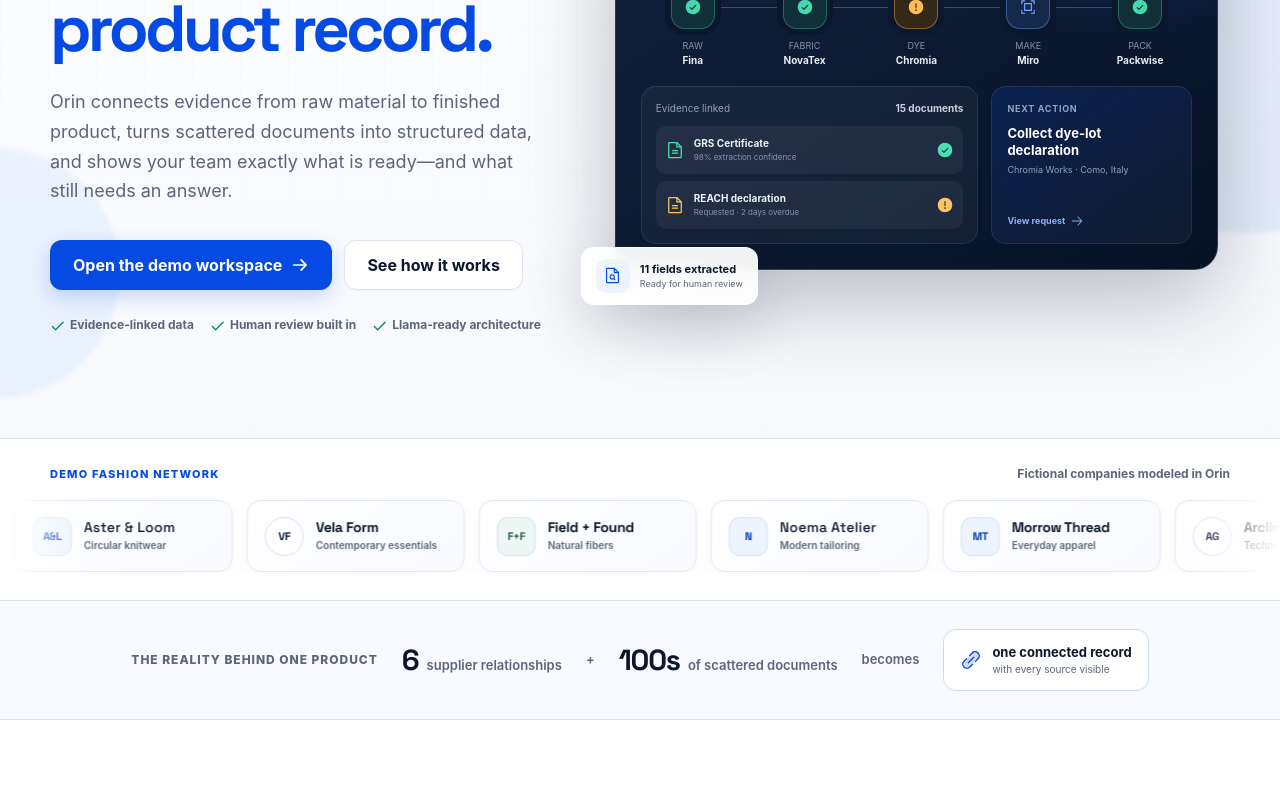
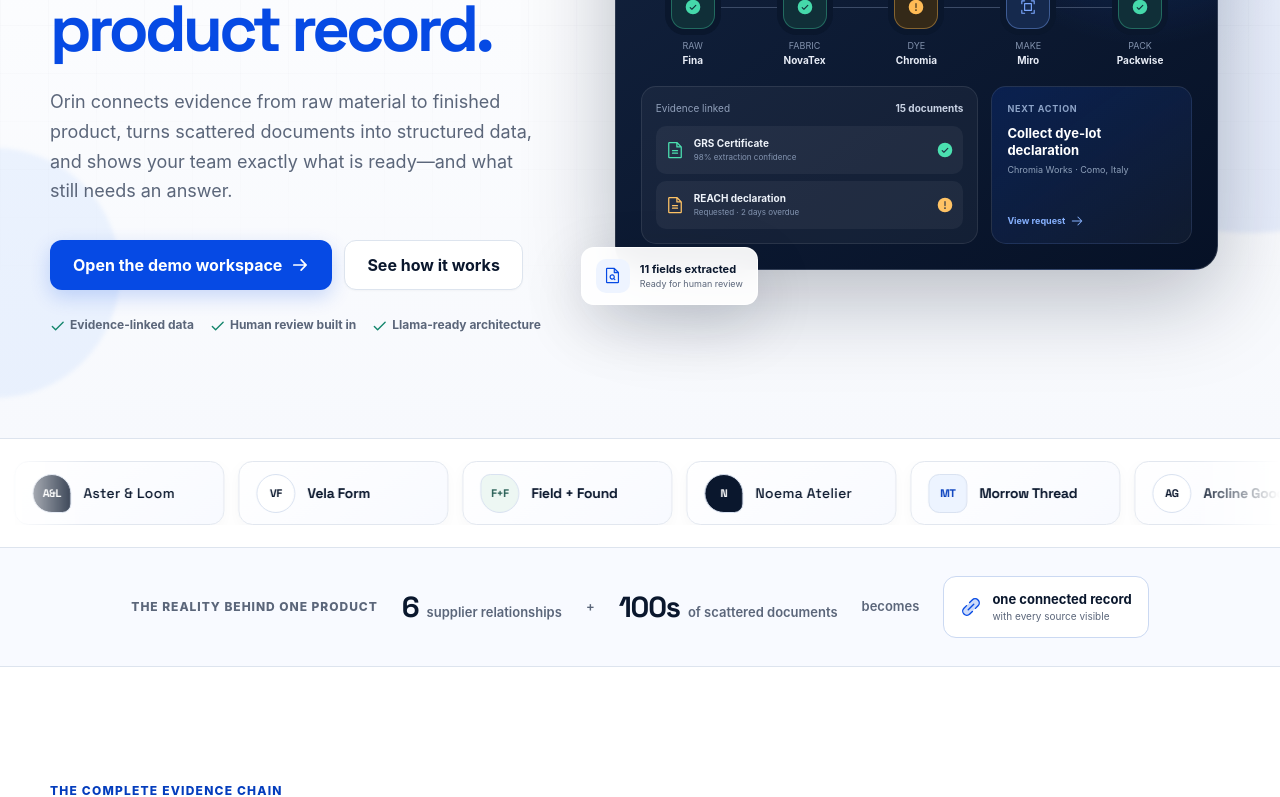
Before and after one commit to rutiknarute/orin, a Next.js app: page / in a window 1280 px wide. Shown: the part 407-1204 px from the top of the page. Built offline with nearby package versions, Linux system fonts and the light colour scheme.

Commit message:
Simplify fashion logo ticker

```diff
--- a/app/globals.css
+++ b/app/globals.css
@@ -899,31 +899,9 @@ h4 {
 .client-network {
   position: relative;
   overflow: hidden;
-  padding: 26px 0 28px;
+  padding: 22px 0;
   border-top: 1px solid var(--color-border);
   background: var(--orin-white);
-}
-
-.client-network__header {
-  display: flex;
-  align-items: baseline;
-  justify-content: space-between;
-  gap: 24px;
-  margin-bottom: 17px;
-}
-
-.client-network__header > span {
-  color: var(--orin-blue-600);
-  font-size: 11px;
-  font-weight: 800;
-  letter-spacing: 0.11em;
-  text-transform: uppercase;
-}
-
-.client-network__header > p {
-  color: var(--orin-slate-500);
-  font-size: 12px;
-  font-weight: 700;
 }
 
 .client-ticker {
@@ -960,13 +938,13 @@ h4 {
 }
 
 .client-wordmark {
-  min-width: 218px;
-  min-height: 72px;
+  min-width: 210px;
+  min-height: 64px;
   display: grid;
   grid-template-columns: auto 1fr;
   align-items: center;
   gap: 12px;
-  padding: 11px 17px;
+  padding: 10px 17px;
   border: 1px solid #e2e7ef;
   border-radius: 14px;
   color: var(--orin-navy-800);
@@ -989,11 +967,6 @@ h4 {
   letter-spacing: -0.03em;
 }
 
-.client-wordmark > span:last-child {
-  min-width: 0;
-  display: grid;
-}
-
 .client-wordmark strong {
   font-family: var(--font-display);
   font-size: 14px;
@@ -1002,17 +975,15 @@ h4 {
   white-space: nowrap;
 }
 
-.client-wordmark small {
-  margin-top: 3px;
-  color: var(--orin-slate-500);
-  font-size: 10px;
-  font-weight: 600;
-  white-space: nowrap;
-}
-
 .client-wordmark--editorial strong {
   font-weight: 500;
   letter-spacing: 0.02em;
+}
+
+.client-wordmark--editorial .client-wordmark__mark {
+  border-radius: 50% 50% 9px 50%;
+  color: var(--orin-white);
+  background: var(--orin-navy-800);
 }
 
 .client-wordmark--minimal .client-wordmark__mark {
@@ -1022,6 +993,7 @@ h4 {
 }
 
 .client-wordmark--grounded .client-wordmark__mark {
+  border-radius: 10px 50% 50% 50%;
   color: #285f55;
   background: #edf7f3;
 }
@@ -3957,14 +3929,12 @@ h4 {
   .trace-node__icon { width: 38px; height: 38px; border-radius: 11px; }
   .trace-line { top: 29px; }
   .hero-float-card { display: none; }
-  .client-network { padding-block: 22px 24px; }
-  .client-network__header { display: grid; gap: 3px; margin-bottom: 14px; }
-  .client-network__header > p { font-size: 11px; }
+  .client-network { padding-block: 18px; }
   .client-ticker {
     -webkit-mask-image: linear-gradient(to right, transparent, black 3%, black 97%, transparent);
     mask-image: linear-gradient(to right, transparent, black 3%, black 97%, transparent);
   }
-  .client-wordmark { min-width: 194px; min-height: 66px; padding: 9px 13px; }
+  .client-wordmark { min-width: 190px; min-height: 60px; padding: 8px 13px; }
   .client-wordmark__mark { width: 36px; height: 36px; }
   .client-wordmark strong { font-size: 13px; }
   .problem-strip__inner { display: grid; grid-template-columns: 1fr 1fr; gap: 13px; }
--- a/app/home-client.tsx
+++ b/app/home-client.tsx
@@ -30,14 +30,14 @@ const supplierRoles = [
 ];
 
 const demoFashionClients = [
-  { mark: "NS", name: "Northline Studio", focus: "Outerwear", style: "structured" },
-  { mark: "A&L", name: "Aster & Loom", focus: "Circular knitwear", style: "editorial" },
-  { mark: "VF", name: "Vela Form", focus: "Contemporary essentials", style: "minimal" },
-  { mark: "F+F", name: "Field + Found", focus: "Natural fibers", style: "grounded" },
-  { mark: "N", name: "Noema Atelier", focus: "Modern tailoring", style: "editorial" },
-  { mark: "MT", name: "Morrow Thread", focus: "Everyday apparel", style: "structured" },
-  { mark: "AG", name: "Arcline Goods", focus: "Technical accessories", style: "minimal" },
-  { mark: "LW", name: "Lune Works", focus: "Responsible denim", style: "grounded" },
+  { mark: "NS", name: "Northline Studio", style: "structured" },
+  { mark: "A&L", name: "Aster & Loom", style: "editorial" },
+  { mark: "VF", name: "Vela Form", style: "minimal" },
+  { mark: "F+F", name: "Field + Found", style: "grounded" },
+  { mark: "N", name: "Noema Atelier", style: "editorial" },
+  { mark: "MT", name: "Morrow Thread", style: "structured" },
+  { mark: "AG", name: "Arcline Goods", style: "minimal" },
+  { mark: "LW", name: "Lune Works", style: "grounded" },
 ];
 
 export function HomeClient() {
@@ -160,11 +160,7 @@ export function HomeClient() {
           </div>
         </section>
 
-        <section className="client-network" aria-labelledby="demo-network-title">
-          <div className="marketing-container client-network__header">
-            <span>Demo fashion network</span>
-            <p id="demo-network-title">Fictional companies modeled in Orin</p>
-          </div>
+        <section className="client-network" aria-label="Fashion company logos">
           <p className="sr-only" id="demo-network-instructions">
             Focus or hover over the moving company list to pause it.
           </p>
@@ -183,17 +179,14 @@ export function HomeClient() {
                   aria-hidden={duplicate ? "true" : undefined}
                   key={duplicate ? "duplicate" : "primary"}
                 >
-                  {demoFashionClients.map(({ mark, name, focus, style }) => (
+                  {demoFashionClients.map(({ mark, name, style }) => (
                     <div
                       className={`client-wordmark client-wordmark--${style}`}
                       role={duplicate ? undefined : "listitem"}
                       key={`${duplicate ? "duplicate" : "primary"}-${name}`}
                     >
                       <span className="client-wordmark__mark" aria-hidden="true">{mark}</span>
-                      <span>
-                        <strong>{name}</strong>
-                        <small>{focus}</small>
-                      </span>
+                      <strong>{name}</strong>
                     </div>
                   ))}
                 </div>
```
Also changed, not shown: 1 other file (tests, documents, lock files or other folders).
